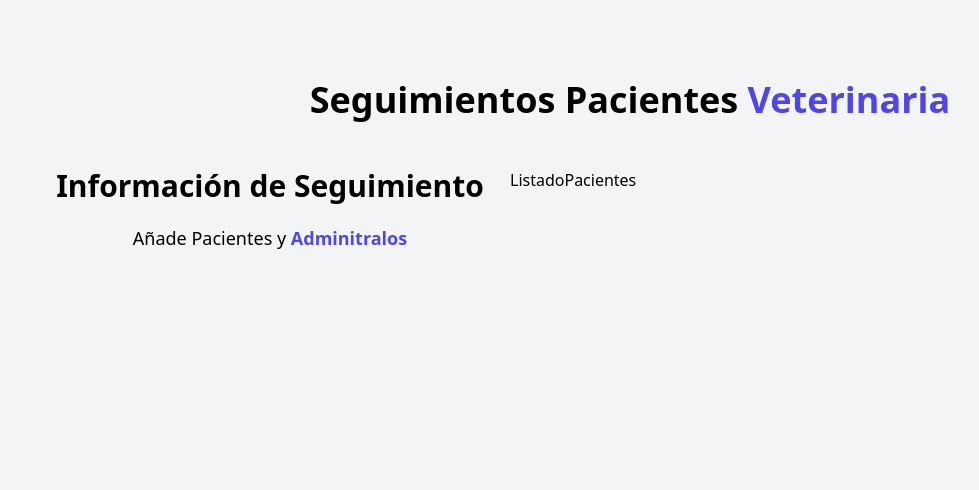
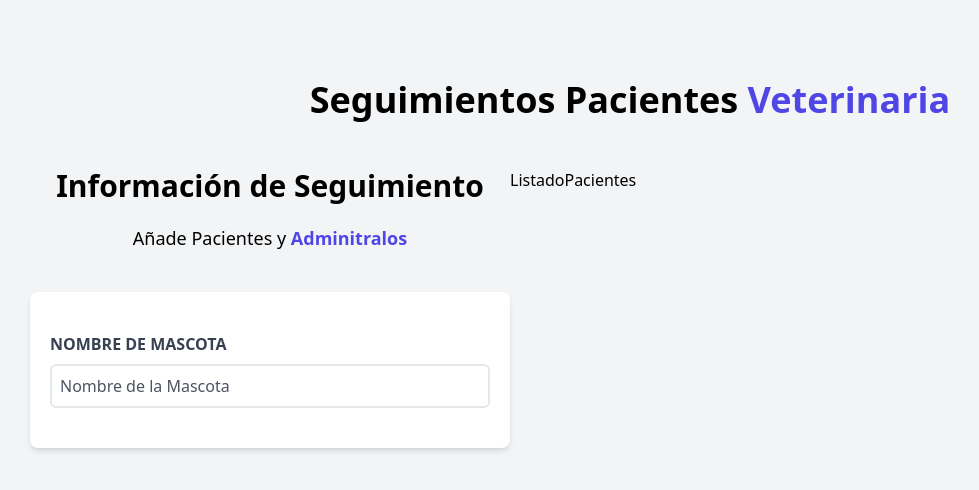
Before and after one commit to renier1989/citas-react, a React (Vite) app: page / in a window 1280 px wide. Shown: the top 490 px of the page, without its empty margins (10-989 px from the left). Built offline with nearby package versions, Linux system fonts and the light colour scheme.

Commit message:
Class62 - Creando un Input en el fomrulario

```diff
--- a/src/components/Formulario.jsx
+++ b/src/components/Formulario.jsx
@@ -2,9 +2,15 @@ function Formulario() {
   return (
     <div className="md:w-1/2 lg:w-2/5">
       <h2 className="font-black text-3xl text-center">Información de Seguimiento</h2>
-      <p className="text-lg mt-5 text-center">
+      <p className="text-lg mt-5 mb-10 text-center">
         Añade Pacientes y {""} <span className="text-indigo-600 font-bold"> Adminitralos</span>
       </p>
+      <form className="bg-white shadow-md rounded-lg py-10 px-5">
+        <div >
+          <label htmlFor="nombre_mascota" className="block text-gray-700 uppercase font-bold"> Nombre de Mascota</label>
+          <input id="nombre_mascota" type="text" placeholder="Nombre de la Mascota" className=" border-2 w-full p-2 mt-2 placeholder:text-gray-600  rounded-md"/>
+        </div>
+      </form>
     </div>
   );
 }
```
